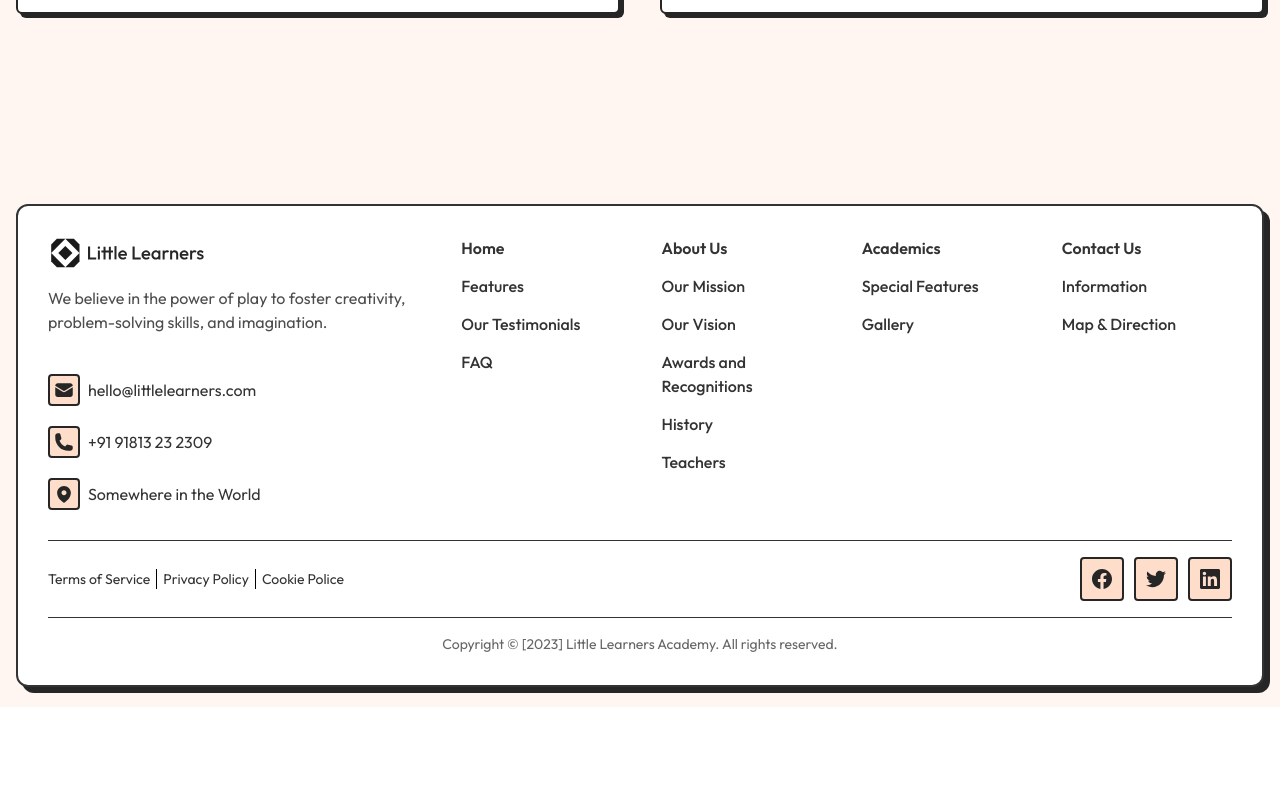
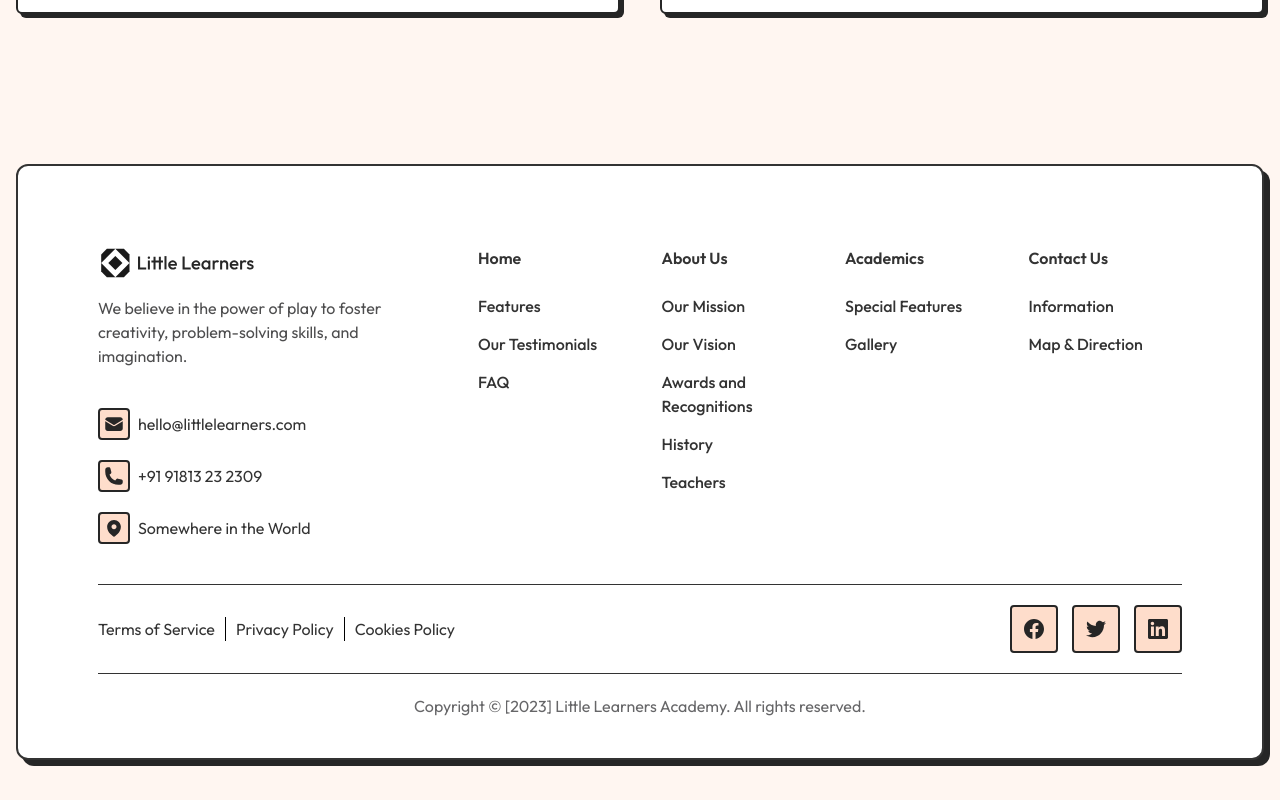
Before and after one commit to injamulhaquesomrat/little-learners, a React (Vite) app: page /#/ in a window 1280 px wide. Shown: the part 4843-5643 px from the top of the page. Before the commit the page ends 5550 px from the top, so only its background shows below. Built offline with nearby package versions, Linux system fonts and the light colour scheme.

Commit message:
feat: enhance Footer component with modular structure; add ContactInfo, FooterMenus, SocialLinks, and Copyright components

```diff
--- /dev/null
+++ b/src/components/shared/Footer/ContactInfo.tsx
@@ -0,0 +1,25 @@
+import { contactInfoItems } from "@/fakedata/contactInfoItems";
+import { Link } from "react-router";
+
+const ContactInfo = () => {
+  return (
+    <>
+      <ul className="flex flex-wrap 3xl:flex-col gap-5 pt-10 3xl:text-xl">
+        {contactInfoItems.map((item) => (
+          <li key={item?.id}>
+            <Link to={item?.link}>
+              <div className="flex items-center gap-2 3xl:gap-2.5">
+                <div className="h-8 w-8 3xl:h-10 3xl:w-10 bg-foreground rounded border-2 border-border flex justify-center items-center">
+                  <img src={item?.logo} alt={item?.name} />
+                </div>
+                <div>{item?.contactText}</div>
+              </div>
+            </Link>
+          </li>
+        ))}
+      </ul>
+    </>
+  );
+};
+
+export default ContactInfo;
--- /dev/null
+++ b/src/components/shared/Footer/Copyright.tsx
@@ -0,0 +1,11 @@
+const Copyright = () => {
+  return (
+    <div className="pt-4 lg:pt-5 3xl:pt-[30px]">
+      <p className="text-sm lg:text-base 3xl:text-lg text-[var(--grey-40)] text-center leading-[1.5]">
+        Copyright © [2023] Little Learners Academy. All rights reserved.
+      </p>
+    </div>
+  );
+};
+
+export default Copyright;
--- a/src/components/shared/Footer/Footer.tsx
+++ b/src/components/shared/Footer/Footer.tsx
@@ -1,112 +1,59 @@
-import { footerNavItems } from "@/fakedata/footerNavItems";
+import { Link } from "react-router";
 import Logo from "../Logo";
+import FooterMenus from "./FooterMenus";
+import SocialLinks from "./SocialLinks";
+import Copyright from "./Copyright";
+import ContactInfo from "./ContactInfo";
 
 const Footer = () => {
   return (
-    <div className="pt-10 px-4 2xl:px-0 pb-5">
-      <div className="flex flex-col justify-between items-center container 2xl:w-[1339px] 3xl:w-[1819px] mx-auto border-2 rounded-xl overflow-hidden bg-white p-[30px] shadow-shadow">
-        <div className="lg:grid lg:grid-cols-12 lg:gap-14">
+    <div className="px-4 2xl:px-0 pb-5 xl:pb-10 3xl:pb-[50px]">
+      <div className="flex flex-col justify-between items-center container 2xl:w-[1339px] 3xl:w-[1819px] mx-auto border-2 rounded-xl overflow-hidden bg-white p-[30px] pt-[60px] lg:p-14 lg:pb-8 xl:p-20 xl:pb-10 3xl:pt-[100px] 3xl:px-[113px] shadow-shadow">
+        <div className="lg:grid lg:grid-cols-12 3xl:grid-cols-9 lg:gap-14 3xl:gap-20 lg:justiify-between">
           {/* start:: wesite information */}
-          <div className="lg:col-span-4">
+          <div className="lg:col-span-4 3xl:col-span-3">
             <div className="flex flex-col items-center justify-center text-center lg:items-start lg:text-left">
               <Logo />
-              <p className="pt-4 text-[var(--grey-30)]">
+              <p className="pt-4 text-[var(--grey-30)] 3xl:text-xl">
                 We believe in the power of play to foster creativity,
                 problem-solving skills, and imagination.
               </p>
             </div>
-            <ul className="flex flex-wrap gap-5 pt-10">
-              <li>
-                <div className="flex items-center gap-2">
-                  <div className="h-8 w-8 bg-foreground rounded border-2 border-border flex justify-center items-center">
-                    <img
-                      src="/assets/icons/footer/email-icon.svg"
-                      alt="email"
-                    />
-                  </div>
-                  <div>hello@littlelearners.com</div>
-                </div>
-              </li>
-              <li>
-                <div className="flex items-center gap-2">
-                  <div className="h-8 w-8 bg-foreground rounded border-2 border-border flex justify-center items-center">
-                    <img
-                      src="/assets/icons/footer/phone-icon.svg"
-                      alt="phone"
-                    />
-                  </div>
-                  <div>+91 91813 23 2309</div>
-                </div>
-              </li>
-              <li>
-                <div className="flex items-center gap-2">
-                  <div className="h-8 w-8 bg-foreground rounded border-2 border-border flex justify-center items-center">
-                    <img
-                      src="/assets/icons/footer/location-icon.svg"
-                      alt="location"
-                    />
-                  </div>
-                  <div>Somewhere in the World</div>
-                </div>
-              </li>
-            </ul>
+
+            {/* start:: contact information */}
+            <ContactInfo />
+            {/* end:: contact information */}
           </div>
           {/* end:: wesite information */}
 
           {/* start:: footer navlinks */}
-          <div className="grid grid-cols-2 xs:grid-cols-3 md:grid-cols-4 lg:col-span-8 gap-x-[30px] gap-y-[50px] pt-10 lg:pt-0">
-            {footerNavItems.map((footerItem) => (
-              <ul
-                key={footerItem?.id}
-                className="flex flex-col gap-3.5 font-medium text-[var(--grey-20)]"
-              >
-                <li className="font-semibold">{footerItem?.heading}</li>
-                {footerItem?.links.map((link) => (
-                  <li key={link?.id}>{link?.label}</li>
-                ))}
-              </ul>
-            ))}
-          </div>
+          <FooterMenus />
           {/* end:: footer navlinks */}
         </div>
+
         <div className="w-full ">
           {/* start::terms,privacy and social links */}
-          <div className="flex flex-col md:flex-row justify-between items-center gap-5 py-4 mt-[30px] border-y">
-            <ul className="flex gap-1.5 text-sm divide-x divide-black">
-              <li className="pr-1.5">Terms of Service</li>
-              <li className="pr-1.5">Privacy Policy</li>
-              <li>Cookie Police</li>
-            </ul>
-            <ul className="flex gap-2.5">
-              <li className="h-[44px] w-[44px] flex justify-center items-center bg-foreground rounded border-2 border-border">
-                <img
-                  src="/public/assets/icons/footer/facebook-icon.svg"
-                  alt="facebook"
-                />
+          <div className="flex flex-col md:flex-row justify-between items-center gap-5 py-4 lg:py-5 3xl:py-[30px] mt-[30px] lg:mt-10 3xl:mt-[50px] border-y">
+            <ul className="flex gap-1.5 lg:gap-2.5 3xl:gap-4 text-sm lg:text-base 3xl:text-xl divide-x divide-black text-center">
+              <li className="pr-1.5 lg:pr-2.5 3xl:pr-4">
+                <Link to="/terms-and-conditions">Terms of Service</Link>
               </li>
-              <li className="h-[44px] w-[44px] flex justify-center items-center bg-foreground rounded border-2 border-border">
-                <img
-                  src="/public/assets/icons/footer/twitter-icon.svg"
-                  alt="twitter"
-                />
+              <li className="pr-1.5 lg:pr-2.5 3xl:pr-4">
+                <Link to="/privacy-policy">Privacy Policy</Link>
               </li>
-              <li className="h-[44px] w-[44px] flex justify-center items-center bg-foreground rounded border-2 border-border">
-                <img
-                  src="/public/assets/icons/footer/linkedin-icon.svg"
-                  alt="linkedin"
-                />
+              <li>
+                <Link to="/cookies-policy">Cookies Policy</Link>
               </li>
             </ul>
+            {/* start::social links */}
+            <SocialLinks />
+            {/* end::social links */}
           </div>
           {/* end::terms,privacy and social links */}
 
-          {/* start::copyright text */}
-          <div className="pt-4">
-            <p className="text-sm text-[var(--grey-40)] text-center leading-[1.5]">
-              Copyright © [2023] Little Learners Academy. All rights reserved.
-            </p>
-          </div>
-          {/* end::copyright text */}
+          {/* start::copyright */}
+          <Copyright />
+          {/* end::copyright */}
         </div>
       </div>
     </div>
--- /dev/null
+++ b/src/components/shared/Footer/FooterMenus.tsx
@@ -0,0 +1,24 @@
+import { footerNavItems } from "@/fakedata/footerNavItems";
+import { Link } from "react-router";
+
+const FooterMenus = () => {
+  return (
+    <div className="grid grid-cols-2 xs:grid-cols-3 md:grid-cols-4 lg:col-span-8 3xl:col-span-6 gap-x-[30px] gap-y-[50px] pt-10 lg:pt-0">
+      {footerNavItems.map((footerItem) => (
+        <ul
+          key={footerItem?.id}
+          className="flex flex-col gap-3.5 font-medium text-[var(--grey-20)] 3xl:text-xl"
+        >
+          <li className="font-semibold pb-2.5">{footerItem?.heading}</li>
+          {footerItem?.links.map((link) => (
+            <Link to={link?.url} key={link?.id}>
+              <li>{link?.label}</li>
+            </Link>
+          ))}
+        </ul>
+      ))}
+    </div>
+  );
+};
+
+export default FooterMenus;
--- /dev/null
+++ b/src/components/shared/Footer/SocialLinks.tsx
@@ -0,0 +1,20 @@
+import { socialItems } from "@/fakedata/socialItems";
+import { Link } from "react-router";
+
+const SocialLinks = () => {
+  return (
+    <>
+      <ul className="flex gap-2.5 xl:gap-3.5">
+        {socialItems.map((item) => (
+          <Link to={item?.link} key={item?.id}>
+            <li className="h-[44px] lg:h-12 3xl:h-14 w-[44px] lg:w-12 3xl:w-14 flex justify-center items-center bg-foreground rounded border-2 border-border">
+              <img src={item?.icon} alt={item?.name} />
+            </li>
+          </Link>
+        ))}
+      </ul>
+    </>
+  );
+};
+
+export default SocialLinks;
--- /dev/null
+++ b/src/fakedata/contactInfoItems.tsx
@@ -0,0 +1,23 @@
+export const contactInfoItems = [
+  {
+    id: "email",
+    name: "Email",
+    link: "mailto:hello@littlelearners.com",
+    logo: "/assets/icons/footer/email-icon.svg",
+    contactText: "hello@littlelearners.com",
+  },
+  {
+    id: "phone",
+    name: "Phone",
+    link: "tel:+9191813232309",
+    logo: "/assets/icons/footer/phone-icon.svg",
+    contactText: "+91 91813 23 2309",
+  },
+  {
+    id: "location",
+    name: "Location",
+    link: "https://maps.google.com?q=Your+Location",
+    logo: "/assets/icons/footer/location-icon.svg",
+    contactText: "Somewhere in the World",
+  },
+];
--- /dev/null
+++ b/src/fakedata/socialItems.tsx
@@ -0,0 +1,20 @@
+export const socialItems = [
+  {
+    id: "facebook",
+    name: "Facebook",
+    link: "https://www.facebook.com",
+    icon: "/assets/icons/footer/facebook-icon.svg",
+  },
+  {
+    id: "twitter",
+    name: "Twitter",
+    link: "https://www.twitter.com",
+    icon: "/assets/icons/footer/twitter-icon.svg",
+  },
+  {
+    id: "linkedin",
+    name: "LinkedIn",
+    link: "https://www.linkedin.com",
+    icon: "/assets/icons/footer/linkedin-icon.svg",
+  },
+];
```
